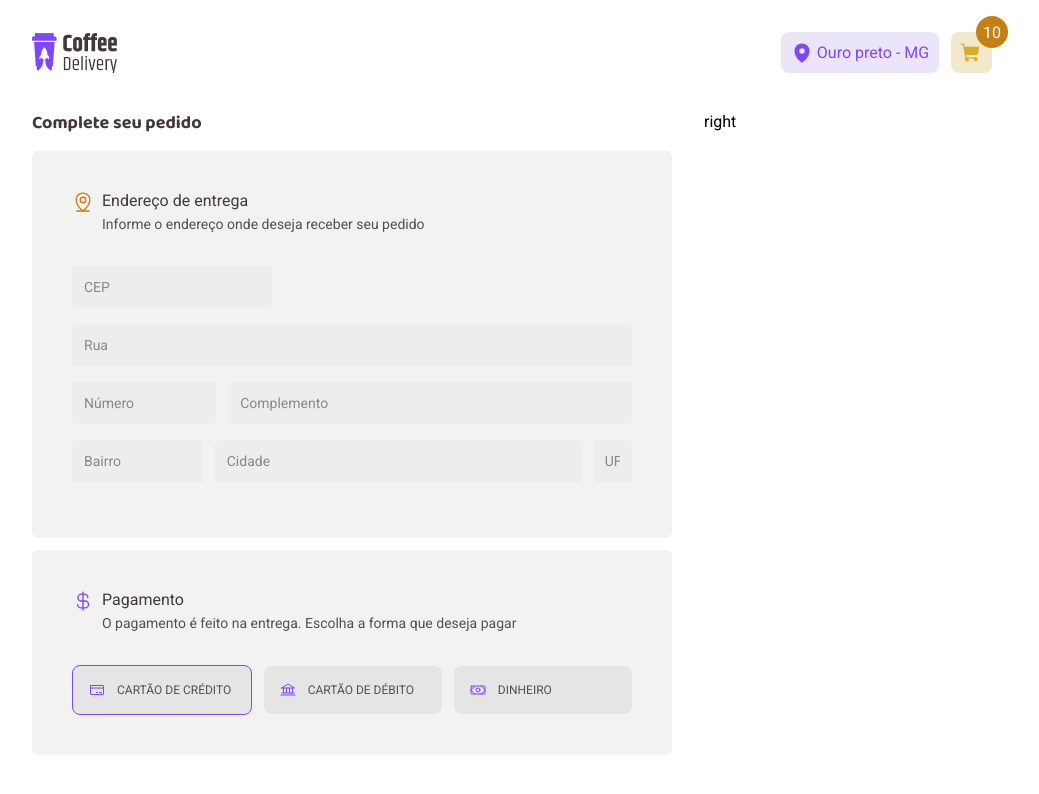
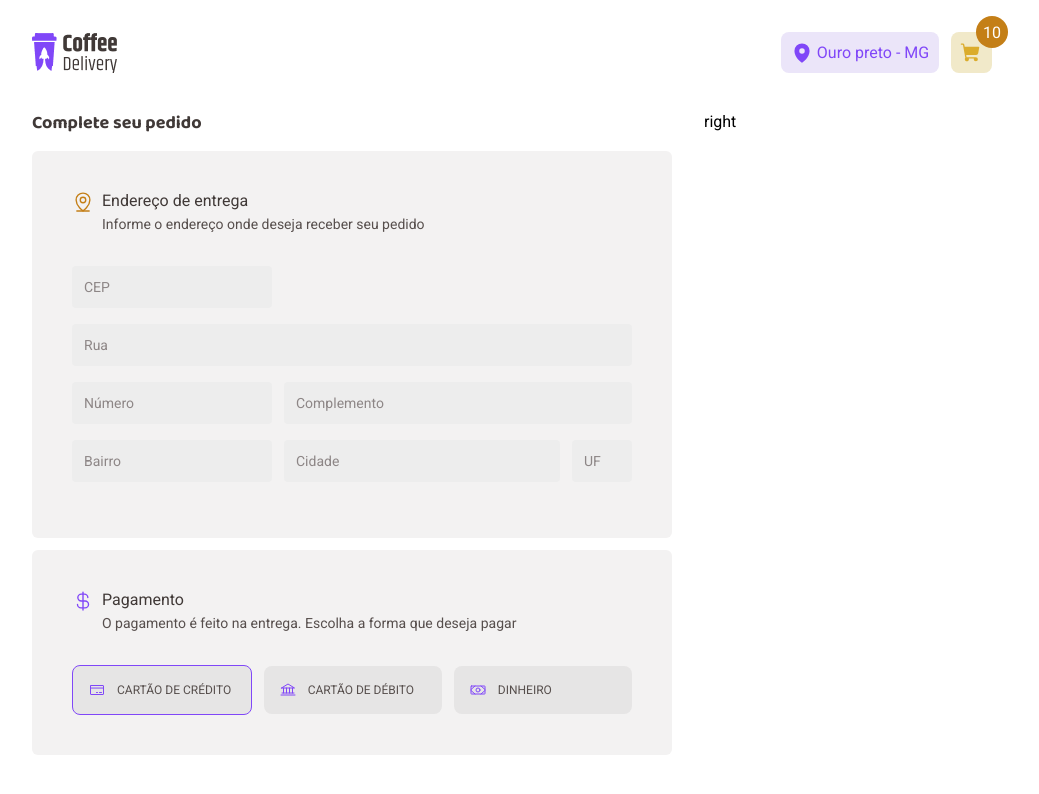
Before and after one commit to beefreguglia/coffeedelivery-new-ignite-challenge-02, a React (Vite) app: page /checkout in a window 1280 px wide. Shown: the top 794 px of the page, without its empty margins (128-1167 px from the left). Built offline with nearby package versions, Linux system fonts and the light colour scheme.

Commit message:
feature: update address size

```diff
--- a/src/components/AddressCard/index.tsx
+++ b/src/components/AddressCard/index.tsx
@@ -8,6 +8,9 @@ import {
   TitleContainer,
   Text,
   InputDivider,
+  DoubleInputDivider,
+  TripleInputDivider,
+  InputDividerLarge,
 } from './styles'
 
 export default function AddressCard() {
@@ -23,18 +26,18 @@ export default function AddressCard() {
         <InputDivider>
           <Input placeholder="CEP" isMediumButton />
         </InputDivider>
-        <InputDivider>
+        <InputDividerLarge>
           <Input placeholder="Rua" />
-        </InputDivider>
-        <InputDivider>
+        </InputDividerLarge>
+        <DoubleInputDivider>
           <Input placeholder="Número" isMediumButton />
           <Input placeholder="Complemento" isOpcional />
-        </InputDivider>
-        <InputDivider>
+        </DoubleInputDivider>
+        <TripleInputDivider>
           <Input placeholder="Bairro" isMediumButton />
           <Input placeholder="Cidade" />
           <Input placeholder="UF" isSmallButton />
-        </InputDivider>
+        </TripleInputDivider>
       </FormCard>
     </AddressCardContainer>
   )
--- a/src/components/AddressCard/styles.ts
+++ b/src/components/AddressCard/styles.ts
@@ -40,9 +40,30 @@ export const Text = styled.p`
   margin-left: 1.875rem;
   margin-bottom: 2rem;
 `
-
 export const InputDivider = styled.div`
-  display: flex;
+  display: grid;
   gap: 0.75rem;
+  grid-template-columns: 200px;
   margin-bottom: 1rem;
 `
+
+export const InputDividerLarge = styled.div`
+  display: grid;
+  gap: 0.75rem;
+  grid-template-columns: 1fr;
+  margin-bottom: 1rem;
+`
+
+export const DoubleInputDivider = styled.div`
+  display: grid;
+  gap: 0.75rem;
+  grid-template-columns: 200px 1fr;
+  margin-bottom: 1rem;
+`
+
+export const TripleInputDivider = styled.div`
+  display: grid;
+  gap: 0.75rem;
+  grid-template-columns: 200px 1fr 60px;
+  margin-bottom: 1rem;
+`
```
